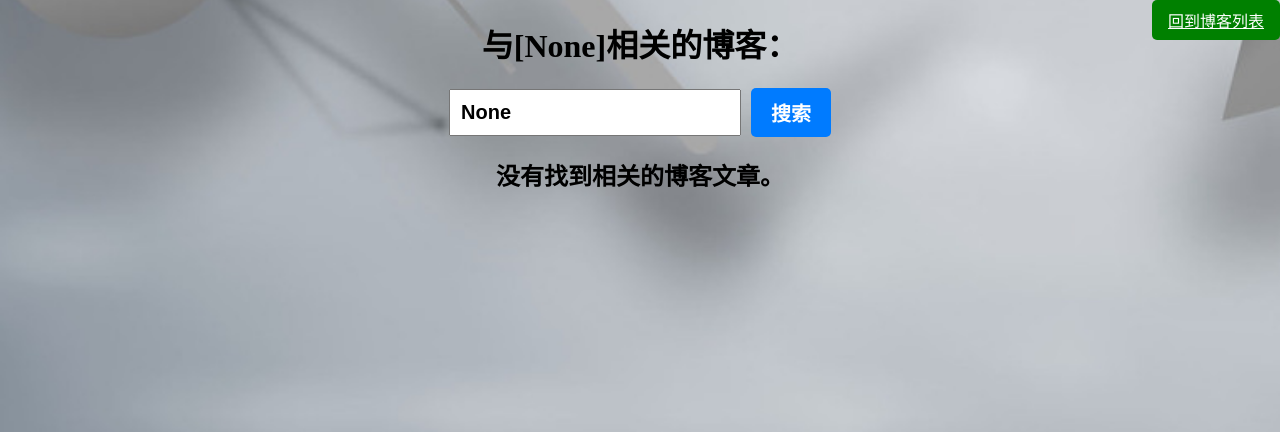
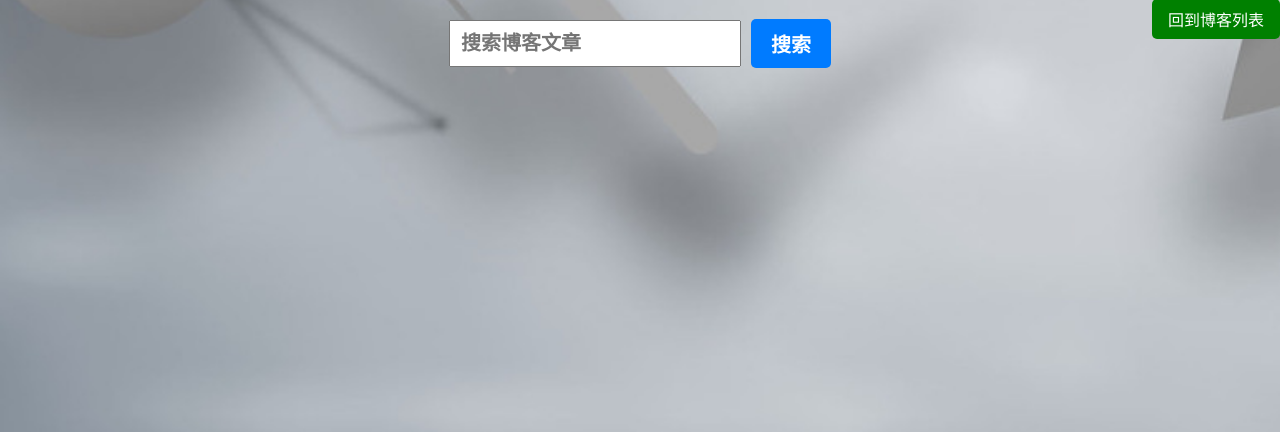
Before and after one commit to Alanqh/IS_0_3, a Django app: page /blog/search/ in a window 1280 px wide. Shown: the part 109-541 px from the top of the page. Run offline with Django 4.2, Linux system fonts and the light colour scheme; some libraries are stand-ins or nearby versions.

Commit message:
a little change

```diff
--- a/blog/templates/create_post.html
+++ b/blog/templates/create_post.html
@@ -88,7 +88,8 @@
         {{ form.image }}
         {{ form.video.label_tag }}
         {{ form.video }}
-        <a href="{% url 'blog:post_list' %}" class="btn-back">回到博客列表</a>
+        <button type="button" class="btn btn-primary btn-back" onclick="window.location.href='{% url 'blog:post_list' %}'">回到博客列表</button>
+
     </div>
 </form>
 {% endblock %}
--- a/blog/templates/search_results.html
+++ b/blog/templates/search_results.html
@@ -120,17 +120,21 @@
 
 <!-- blog/search_results.html -->
 <div class="container py-5">
-  <a href="{% url 'blog:post_list' %}" class="btn-back">回到博客列表</a>
-  <h1 class="mb-5">与[{{ query }}]相关的博客：</h1>
+{# 实现一个返回按钮 #}
+<button type="button" class="btn btn-primary btn-back" onclick="window.location.href='{% url 'blog:post_list' %}'">回到博客列表</button>
+
   <div class="row">
     <div class="col-md-8 offset-md-2">
       <form method="GET" action="{% url 'blog:search_posts' %}">
         <div class="search">
-          <input type="text" name="q" class="form-control" placeholder="搜索博客文章" value="{{ query }}">
+            <label>
+                <input type="text" name="q" class="form-control" placeholder="搜索博客文章">
+            </label>
             <button type="submit" class="btn btn-primary">搜索</button>
         </div>
       </form>
 
+      {% if query %}
         {% if posts %}
         <ul class="list-group">
           {% for post in posts %}
@@ -152,6 +156,7 @@
         {% else %}
         <p>没有找到相关的博客文章。</p>
         {% endif %}
+      {% endif %}
     </div>
   </div>
 </div>
--- a/blog/templates/user_profile.html
+++ b/blog/templates/user_profile.html
@@ -56,7 +56,7 @@
     cursor: pointer;
     position: absolute;
     top: 160px;
-    right: 500px;
+    right: 20px;
     transform: translateY(-50%);
   }
 
```
Also changed, not shown: blog/templates/followers_list.html (+6 -3 lines), blog/templates/following_list.html (+5 -3 lines), blog/templates/post_detail.html (+5 -2 lines), blog/templates/post_list.html (+8 -8 lines). Lines whose indentation alone changed are shown as unchanged.
